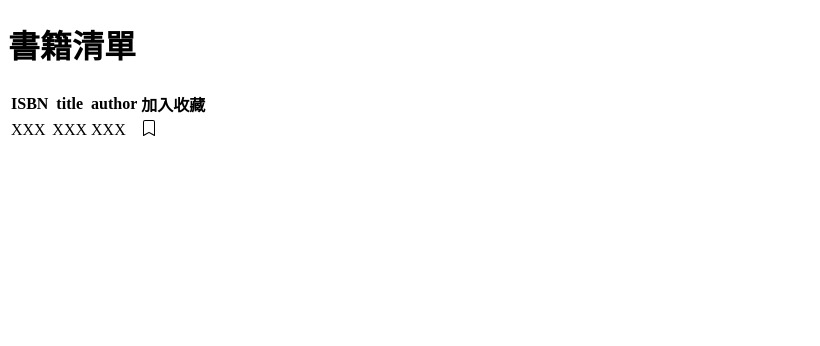
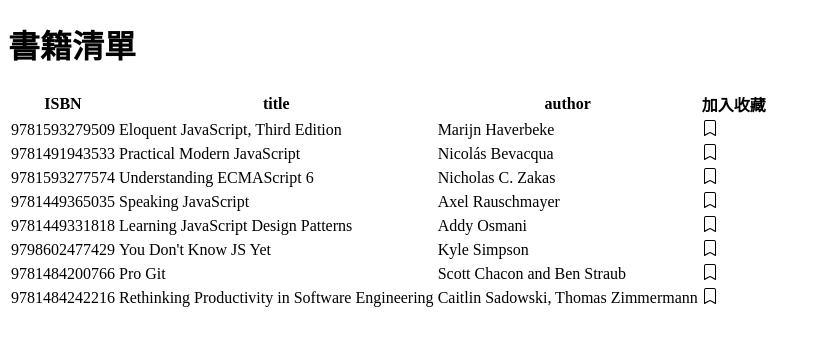
Before and after one commit to yanniao0827/React, a Next.js app: page /cs-0607/book-list in a window 1280 px wide. Shown: the top 346 px of the page, without its empty margins (0-820 px from the left). Built offline with nearby package versions, Linux system fonts and the light colour scheme.

Commit message:
設定表格初始狀態

```diff
--- a/pages/cs-0607/book-list.js
+++ b/pages/cs-0607/book-list.js
@@ -1,15 +1,21 @@
-import { useState } from 'react'
-import Image from 'next/image'
+import { useState } from 'react';
+import Image from 'next/image';
 
 // 範例資料
-import data from '@/data/books.json'
+import data from '@/data/books.json';
 
 // 實心圖
-import bookmarkIconFill from '@/assets/bookmark-fill.svg'
+import bookmarkIconFill from '@/assets/bookmark-fill.svg';
 // 空心圖
-import bookmarkIcon from '@/assets/bookmark.svg'
+import bookmarkIcon from '@/assets/bookmark.svg';
 
 export default function BookList() {
+  // 設定表格的初始狀態，原本的json資料裡面沒有收藏欄，所以用map的方法先抓books資料庫面的資料並且加上fav欄位，並將該欄位的初始狀態設定成false
+  const initState = data.map((v, i) => {
+    return { ...v, fav: false };
+  });
+
+  const [books, setBooks] = useState(initState);
   return (
     <>
       <h1>書籍清單</h1>
@@ -23,16 +29,20 @@
           </tr>
         </thead>
         <tbody>
-          <tr>
-            <td>XXX</td>
-            <td>XXX</td>
-            <td>XXX</td>
-            <td>
-              <Image src={bookmarkIcon} alt="" />
-            </td>
-          </tr>
+          {books.map((v, i) => {
+            return (
+              <tr key={v.isbn}>
+                <td>{v.isbn}</td>
+                <td>{v.title}</td>
+                <td>{v.author}</td>
+                <td>
+                  <Image src={bookmarkIcon} alt="" />
+                </td>
+              </tr>
+            );
+          })}
         </tbody>
       </table>
     </>
-  )
+  );
 }
```
